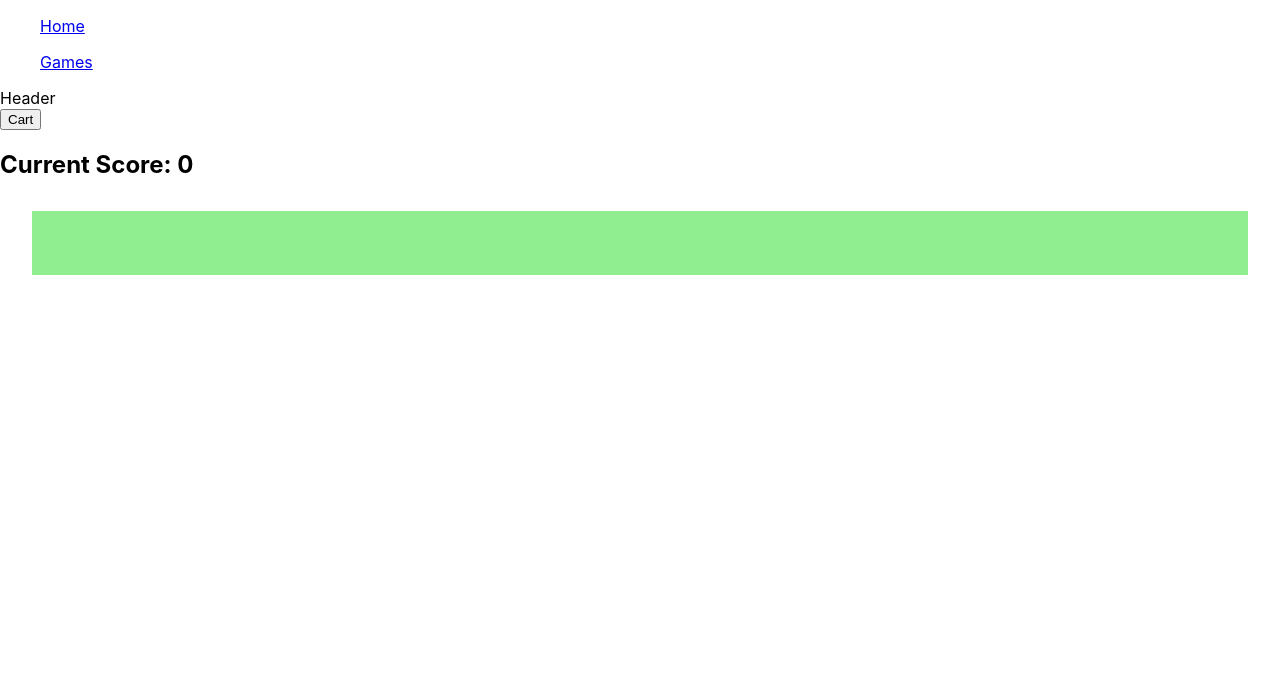
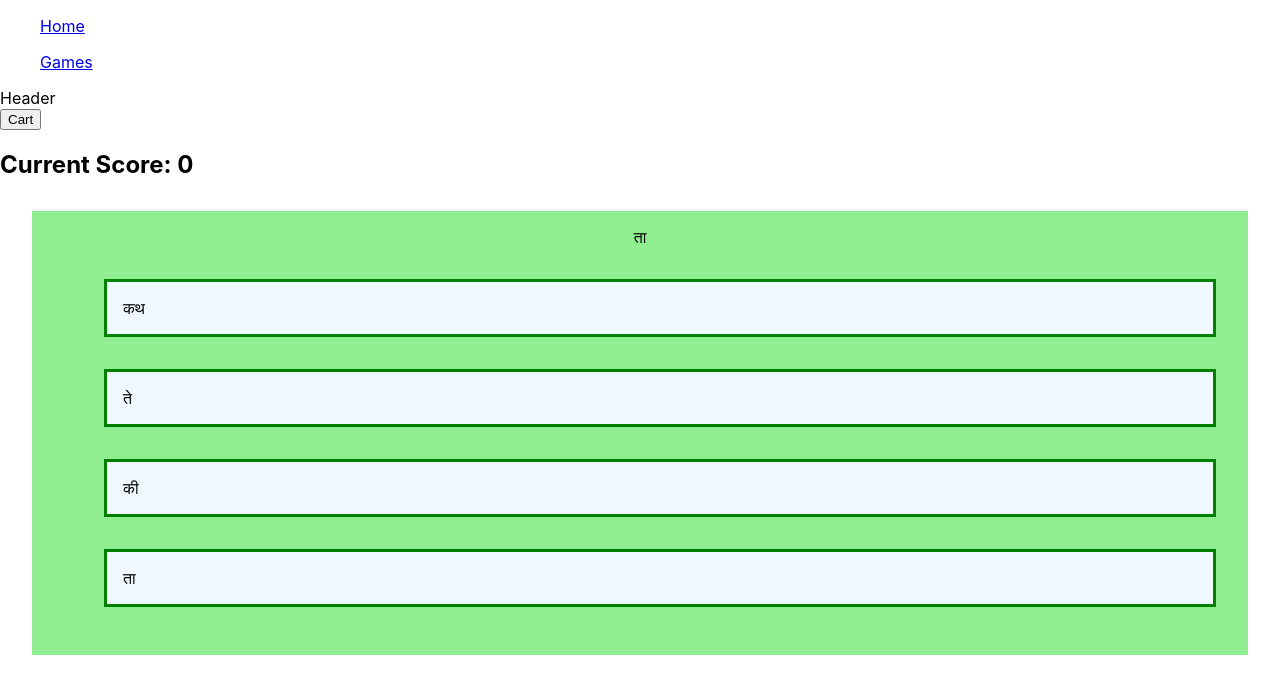
Before and after one commit to Seraphits/game-design-class, a React (Create React App) app: page /games/tablarandom in a window 1280 px wide. Both pictures are taken after a click on the button "play again". Shown: the top 694 px of the page. Built offline with nearby package versions, Linux system fonts and the light colour scheme.

Commit message:
QU and Options showing on page

```diff
--- a/src/Game/Tabla/TablaRandom.js
+++ b/src/Game/Tabla/TablaRandom.js
@@ -74,9 +74,18 @@ export const TablaRan = () => {
           <QuestionCard>
             {/* <h2>Question {currentQuestion + 1} of {questions.length}</h2> */}
             <Question>
-              {/* {questions[currentQuestion].question} */}
+              {text[0].hindi}
+
             </Question>
             <Opions>
+            {cards.map((option) =>{
+                return (
+                  <Opion key={option.id}
+                  onClick={() => optionClicked(option.isCorrect)} >
+                    {option.hindi}
+                  </Opion>
+                )
+              })}
               {/* {questions[currentQuestion].options.map((option) =>{
                 return (
                   <Opion key={option.id}
```
